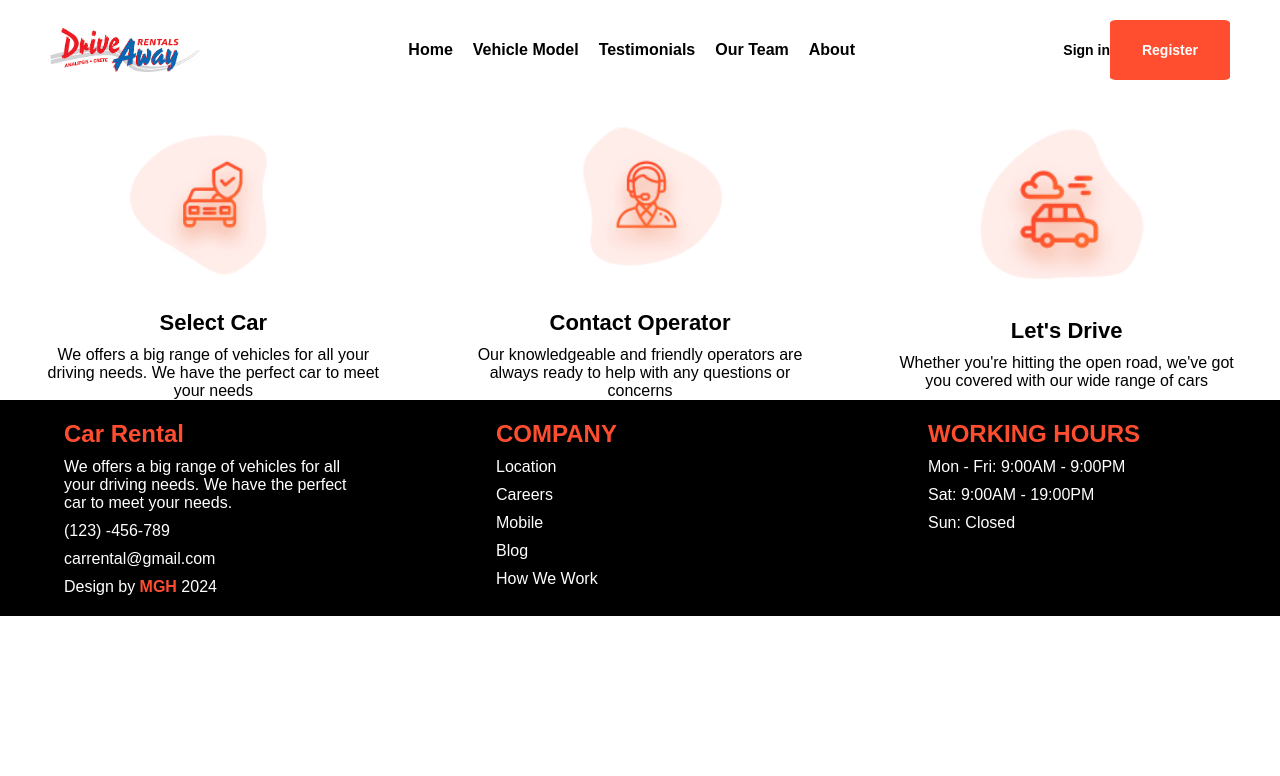
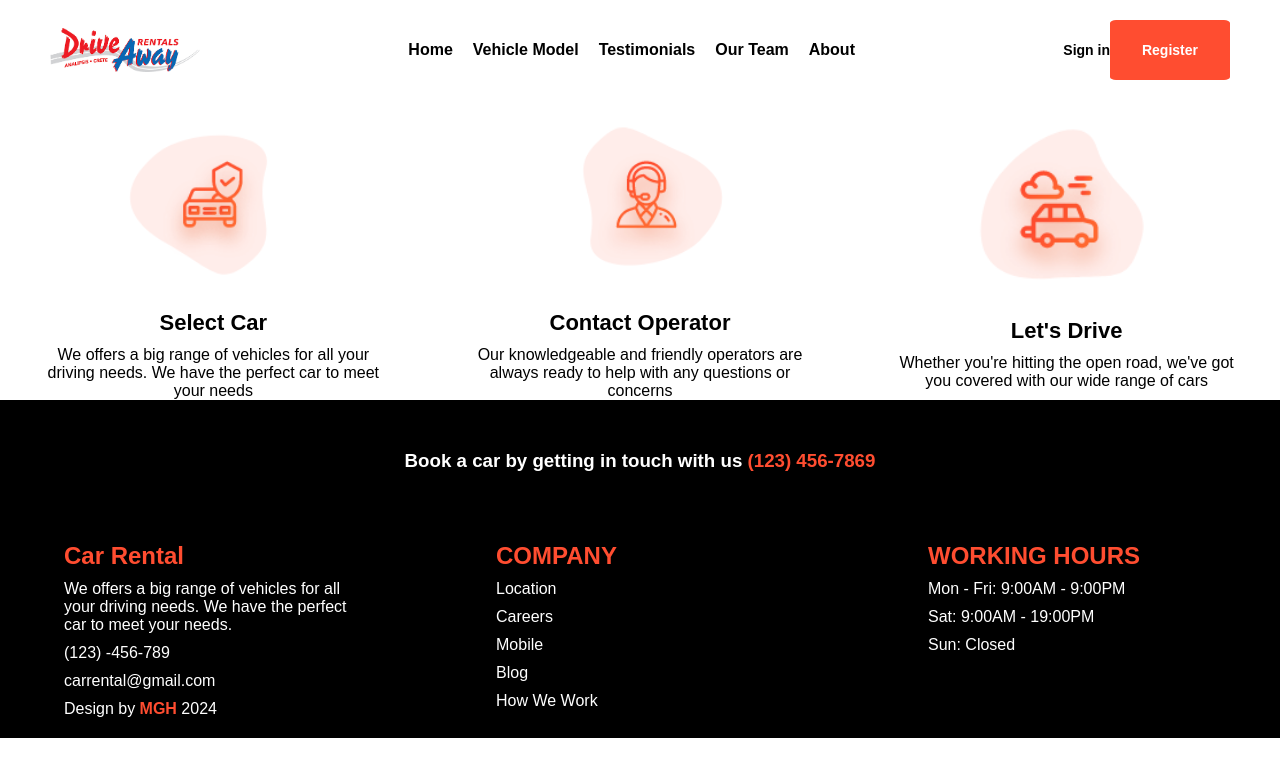
Before and after one commit to Mohamad-Gh/React_Apps, a React (Create React App) app in the folder car-rental-app/: page /About in a window 1280 px wide. Shown: the top 776 px of the page. Built offline with nearby package versions, Linux system fonts and the light colour scheme.

Commit message:
Create HeroSection

```diff
--- a/car-rental-app/src/components/About.jsx
+++ b/car-rental-app/src/components/About.jsx
@@ -1,6 +1,7 @@
 import Header from "./Header";
 import Footer from "./Footer";
 import Card from "./Card";
+import BlackDivider from "./BlackDivider";
 
 import carCard from "../Assets/images/car-card.png";
 import personCard from "../Assets/images/person-card.png";
@@ -32,6 +33,10 @@ function About() {
                   with our wide range of cars"
         />
       </div>
+      <BlackDivider
+        text="Book a car by getting in touch with us"
+        span="(123) 456-7869"
+      />
       <Footer />
     </>
   );
--- a/car-rental-app/src/components/BlackDivider.jsx
+++ b/car-rental-app/src/components/BlackDivider.jsx
@@ -6,7 +6,7 @@ function BlackDivider(props) {
           <h2>{props.title}</h2>
           <h3>
             {props.text}
-            <span>{props.span}</span> {props.text2}.
+            <span> {props.span}</span> {props.text2}
           </h3>
         </div>
       </section>
--- /dev/null
+++ b/car-rental-app/src/components/HeroSection.jsx
@@ -0,0 +1,44 @@
+import Card from "./Card";
+
+import carCard from "../Assets/images/car-card.png";
+import personCard from "../Assets/images/person-card.png";
+import travelCard from "../Assets/images/travel-card.png";
+
+function HeroSection() {
+  return (
+    <section className="hero-section">
+      <div className="full-container">
+        <div className="container">
+          <div className="title-header">
+            <h3>Plan your trip now</h3>
+            <h2>Quick & easy car rental</h2>
+          </div>
+          <div className="card-container">
+            <Card
+              img={carCard}
+              title="Select Car"
+              text="
+                  We offers a big range of vehicles for all your driving needs.
+                  We have the perfect car to meet your needs"
+            />
+            <Card
+              img={personCard}
+              title="Contact Operator"
+              text="                  Our knowledgeable and friendly operators are always ready to
+                  help with any questions or concerns
+"
+            />
+            <Card
+              img={travelCard}
+              title="Let's Drive"
+              text="Whether you're hitting the open road, we've got you covered
+                  with our wide range of cars"
+            />
+          </div>
+        </div>
+      </div>
+    </section>
+  );
+}
+
+export default HeroSection;
--- a/car-rental-app/src/components/Main.jsx
+++ b/car-rental-app/src/components/Main.jsx
@@ -1,13 +1,11 @@
 import carHeroImage from "../Assets/images/Audi-front-page.png";
 import backGroundDesign from "../Assets/images/background_desing.png";
-import carCard from "../Assets/images/car-card.png";
-import personCard from "../Assets/images/person-card.png";
-import travelCard from "../Assets/images/travel-card.png";
 import hyundai from "../Assets/images/Hyundai.png";
 import googlePlay from "../Assets/images/google_play.png";
 import appStore from "../Assets/images/App_store.png";
-import Card from "./Card";
+
 import BlackDivider from "./BlackDivider";
+import HeroSection from "./HeroSection";
 
 function Main() {
   return (
@@ -235,38 +233,7 @@ function Main() {
           </div>
         </div>
       </section>
-      <section className="hero-section">
-        <div className="full-container">
-          <div className="container">
-            <div className="title-header">
-              <h3>Plan your trip now</h3>
-              <h2>Quick & easy car rental</h2>
-            </div>
-            <div className="card-container">
-              <Card
-                img={carCard}
-                title="Select Car"
-                text="
-                  We offers a big range of vehicles for all your driving needs.
-                  We have the perfect car to meet your needs"
-              />
-              <Card
-                img={personCard}
-                title="Contact Operator"
-                text="                  Our knowledgeable and friendly operators are always ready to
-                  help with any questions or concerns
-"
-              />
-              <Card
-                img={travelCard}
-                title="Let's Drive"
-                text="Whether you're hitting the open road, we've got you covered
-                  with our wide range of cars"
-              />
-            </div>
-          </div>
-        </div>
-      </section>
+      <HeroSection />
       <section className="car-album">
         <div className="full-container">
           <div className="container-album">
@@ -350,7 +317,7 @@ function Main() {
         title="Save big with our cheap car rental!"
         text="Top Airports. Local Suppliers."
         span="24/7"
-        text2="Support"
+        text2="Support."
       />
       <section className="testimonials">
         <div className="full-container">
```
